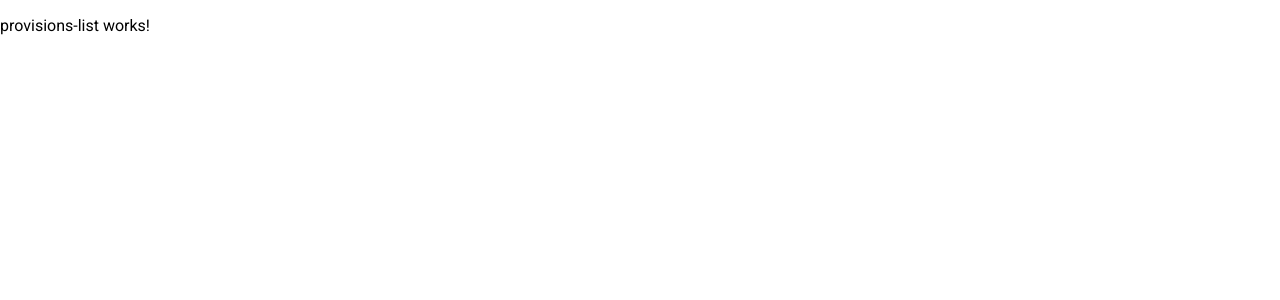
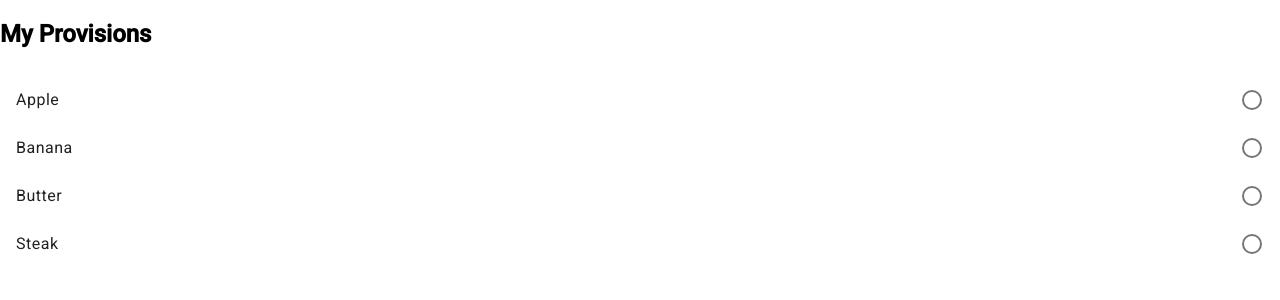
Before and after one commit to fciub/majordome, an Angular app in the folder majordome-web/: page / in a window 1280 px wide. Shown: the top 300 px of the page. Built offline with nearby package versions, Linux system fonts and the light colour scheme.

Commit message:
feat(my-provisions): display list of fake provisions

```diff
--- a/majordome-web/src/app/app.module.ts
+++ b/majordome-web/src/app/app.module.ts
@@ -5,6 +5,7 @@ import { AppRoutingModule } from './app-routing.module';
 import { MyProvisionsModule } from './features/my-provisions/my-provisions.module';
 
 import { AppComponent } from './app.component';
+import { BrowserAnimationsModule } from '@angular/platform-browser/animations';
 
 @NgModule({
   declarations: [
@@ -13,7 +14,8 @@ import { AppComponent } from './app.component';
   imports: [
     BrowserModule,
     AppRoutingModule,
-    MyProvisionsModule
+    MyProvisionsModule,
+    BrowserAnimationsModule
   ],
   providers: [],
   bootstrap: [AppComponent]
--- a/majordome-web/src/app/features/my-provisions/my-provisions.module.ts
+++ b/majordome-web/src/app/features/my-provisions/my-provisions.module.ts
@@ -1,5 +1,7 @@
 import { NgModule } from '@angular/core';
 import { CommonModule } from '@angular/common';
+import { MatListModule } from '@angular/material/list';
+
 import { ProvisionsListComponent } from './provisions-list/provisions-list.component';
 
 
@@ -9,7 +11,8 @@ import { ProvisionsListComponent } from './provisions-list/provisions-list.compo
     ProvisionsListComponent
   ],
   imports: [
-    CommonModule
+    CommonModule,
+    MatListModule
   ],
   exports: [
     ProvisionsListComponent
--- a/majordome-web/src/app/features/my-provisions/provisions-list/provisions-list.component.html
+++ b/majordome-web/src/app/features/my-provisions/provisions-list/provisions-list.component.html
@@ -1 +1,10 @@
-<p>provisions-list works!</p>
+<h2>My Provisions</h2>
+<mat-selection-list #allprovisions [multiple]="false">
+    <mat-list-option *ngFor="let provision of provisions" [value]="provision">
+      {{ provision.name }}
+    </mat-list-option>
+  </mat-selection-list>
+
+  <p *ngIf="allprovisions.selectedOptions.hasValue()">
+    Provision selected : {{ allprovisions.selectedOptions.selected[0].value.name }}
+  </p>
--- a/majordome-web/src/app/features/my-provisions/provisions-list/provisions-list.component.ts
+++ b/majordome-web/src/app/features/my-provisions/provisions-list/provisions-list.component.ts
@@ -1,4 +1,5 @@
 import { Component } from '@angular/core';
+import { Provision } from 'src/app/shared/models/provision';
 
 @Component({
   selector: 'app-provisions-list',
@@ -7,4 +8,11 @@ import { Component } from '@angular/core';
 })
 export class ProvisionsListComponent {
 
+  provisions: Provision[] = [
+    { name: "Apple", quantity: 1 },
+    { name: "Banana", quantity: 2 },
+    { name: "Butter", quantity: 1 },
+    { name: "Steak", quantity: 4 }
+  ];
+
 }
```
